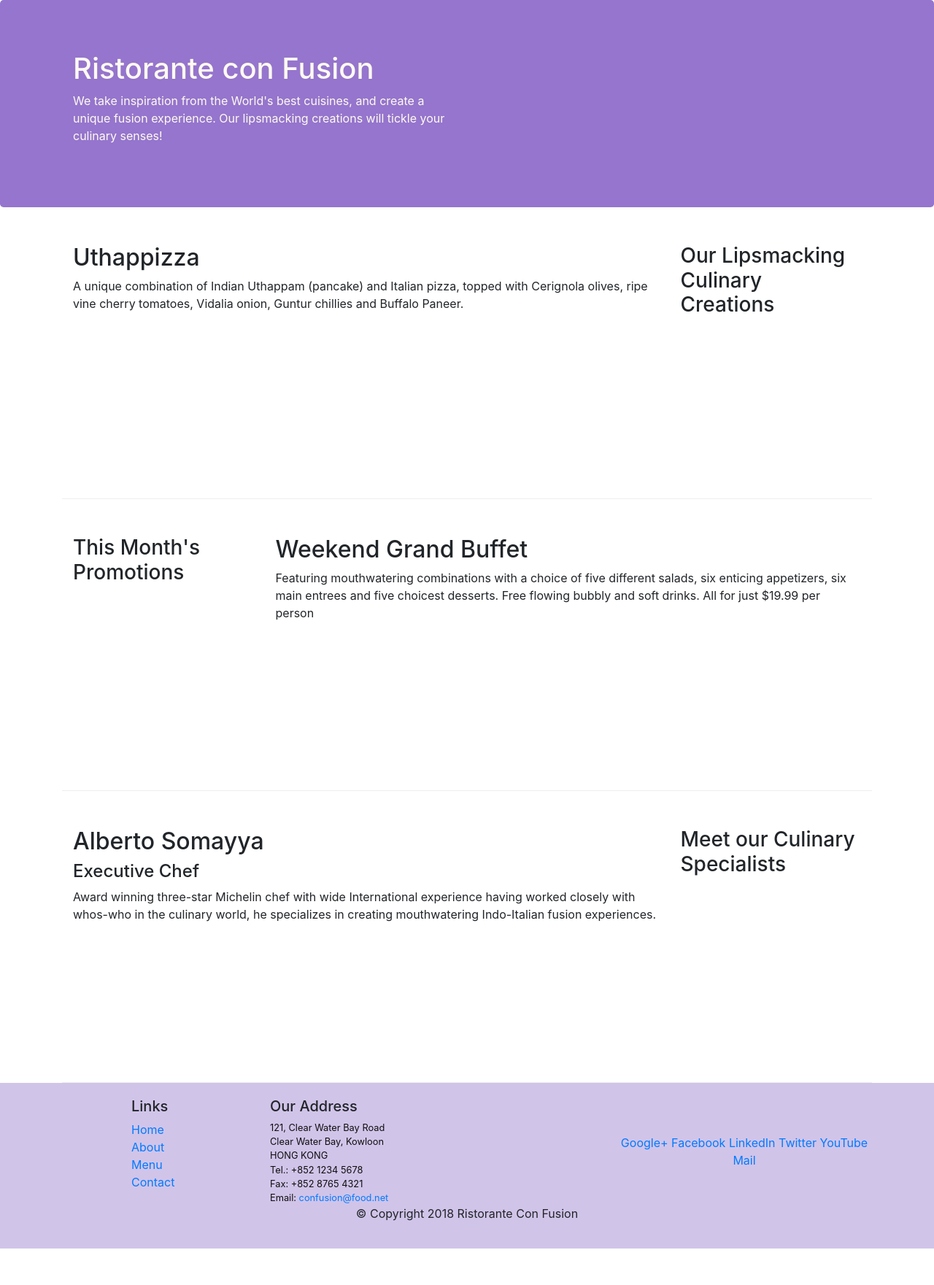
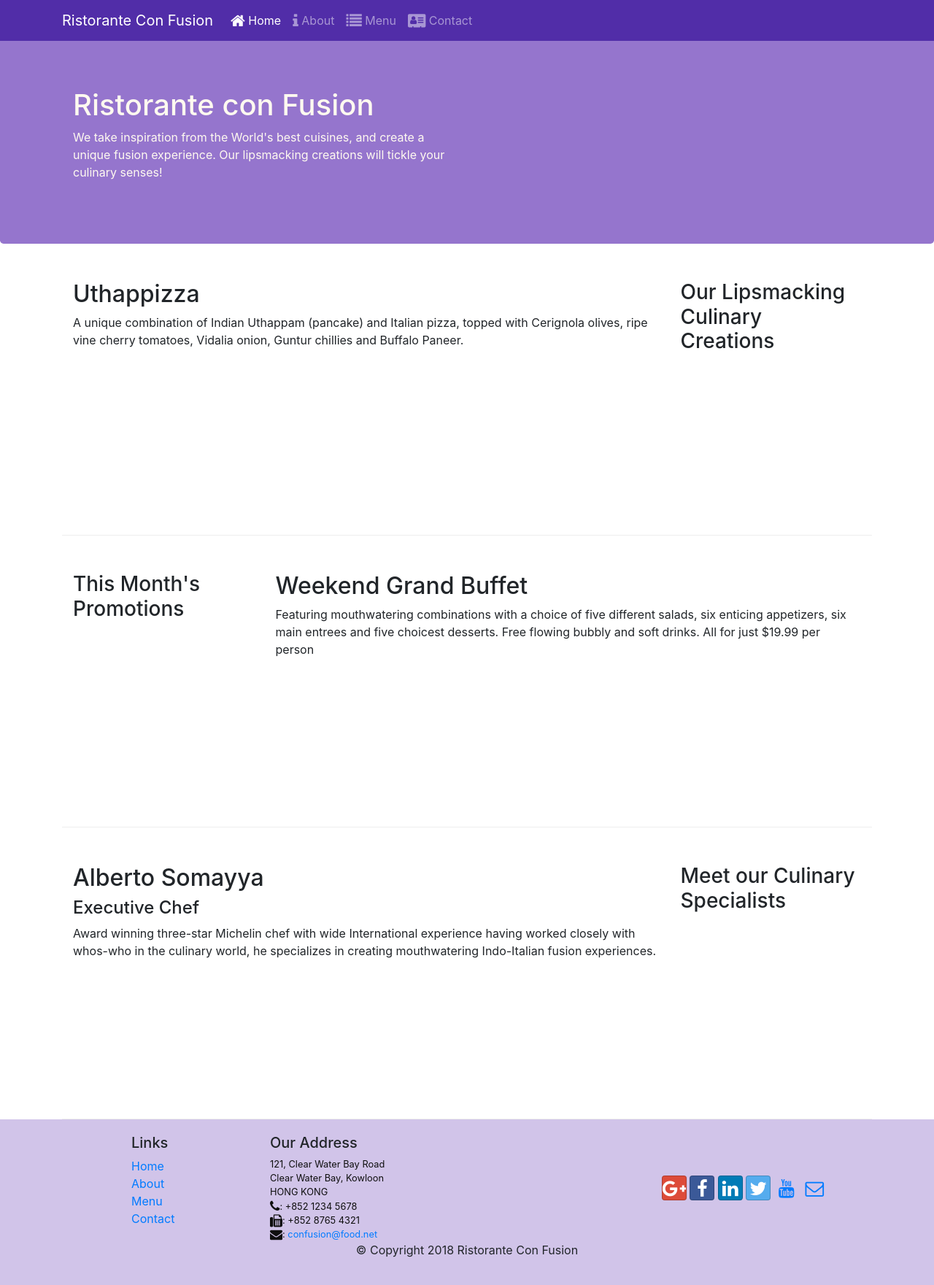
Before and after one commit to tar455/CourseraExercise, a website: page index.html in a window 1280 px wide. Shown: the whole page at 73% size. Before the commit the page ends 1711 px from the top, so only its background shows below. Drawn offline with nearby package versions, Linux system fonts and the light colour scheme.

Commit message:
Navbar and Breadcrumbs

```diff
--- a/css/style.css
+++ b/css/style.css
@@ -2,6 +2,15 @@
     margin:0px auto;
     padding:0px;
 }
+body{
+    padding:50px 0px 0px 0px;
+    z-index:0;
+}
+
+.navbar-dark {
+     background-color: #512DA8;
+}
+
 
 .row-content {
     margin:0px auto;
--- a/index.html
+++ b/index.html
@@ -9,11 +9,30 @@
 
         <!-- Bootstrap CSS -->
         <link rel="stylesheet" href="node_modules/bootstrap/dist/css/bootstrap.min.css">
+        <link rel="stylesheet" href="node_modules/font-awesome/css/font-awesome.min.css">
+        <link rel="stylesheet" href="node_modules/bootstrap-social/bootstrap-social.css">
         <link rel="stylesheet" href="/css/style.css">
         <title>Ristorante Con Fusion</title>
 </head>
 
 <body>
+    <nav class="navbar navbar-dark navbar-expand-sm  fixed-top">
+        <button class="navbar-toggler" type="button" data-toggle="collapse" data-target="#Navbar">
+            <span class="navbar-toggler-icon"></span>
+        </button>
+        <div class="container">
+            <a class="navbar-brand" href="#">Ristorante Con Fusion</a>
+            <div class="collapse navbar-collapse" id="Navbar">
+                 <ul class="navbar-nav mr-auto">
+                     <li class="nav-item active"><a class="nav-link" href="#"> <span class="fa fa-home fa-lg"></span> Home</a></li>
+                     <li class="nav-item"><a class="nav-link" href="./aboutus.html"><span class="fa fa-info fa-lg"></span> About</a></li>
+                     <li class="nav-item"><a class="nav-link" href="#"><span class="fa fa-list fa-lg"></span> Menu</a></li>
+                     <li class="nav-item"><a class="nav-link" href="#"><span class="fa fa-address-card fa-lg"></span> Contact</a></li>
+                 </ul>
+                </div>
+         </div>
+    </nav>
+
 
     <header class="jumbotron">
         <div class="container">
@@ -81,19 +100,19 @@
 		              121, Clear Water Bay Road<br>
 		              Clear Water Bay, Kowloon<br>
 		              HONG KONG<br>
-		              Tel.: +852 1234 5678<br>
-		              Fax: +852 8765 4321<br>
-		              Email: <a href="mailto:confusion@food.net">confusion@food.net</a>
+		              <i class="fa fa-phone fa-lg"></i>: +852 1234 5678<br>
+		              <i class="fa fa-fax fa-lg"></i>: +852 8765 4321<br>
+		              <i class="fa fa-envelope fa-lg"></i>: <a href="mailto:confusion@food.net">confusion@food.net</a>
 		           </address>
                 </div>
                 <div class="col-12 col-sm-4 align-self-center">
                     <div class="text-center">
-                        <a href="http://google.com/+">Google+</a>
-                        <a href="http://www.facebook.com/profile.php?id=">Facebook</a>
-                        <a href="http://www.linkedin.com/in/">LinkedIn</a>
-                        <a href="http://twitter.com/">Twitter</a>
-                        <a href="http://youtube.com/">YouTube</a>
-                        <a href="mailto:">Mail</a>
+                        <a class="btn btn-social-icon btn-google" href="http://google.com/+"><i class="fa fa-google-plus fa-lg"></i></a>
+                        <a class="btn btn-social-icon btn-facebook" href="http://www.facebook.com/profile.php?id="><i class="fa fa-facebook fa-lg"></i></a>
+                        <a class="btn btn-social-icon btn-linkedin" href="http://www.linkedin.com/in/"><i class="fa fa-linkedin fa-lg"></i></a>
+                        <a class="btn btn-social-icon btn-twitter" href="http://twitter.com/"><i class="fa fa-twitter fa-lg"></i></a>
+                        <a class="btn btn-social-icon btn-youtube" href="http://youtube.com/"><i class="fa fa-youtube fa-lg"></i></a>
+                        <a class="btn btn-social-icon btn-mailto" href="mailto:"><i class="fa fa-envelope-o fa-lg"></i></a>
                     </div>
                 </div>
            </div>
--- a/package.json
+++ b/package.json
@@ -15,6 +15,8 @@
   },
   "dependencies": {
     "bootstrap": "^4.0.0",
+    "bootstrap-social": "^5.1.1",
+    "font-awesome": "^4.7.0",
     "jquery": "^3.3.1",
     "popper.js": "^1.12.9"
   }
```
Also changed, not shown: aboutus.html (+26 -2 lines), 1 other file.
